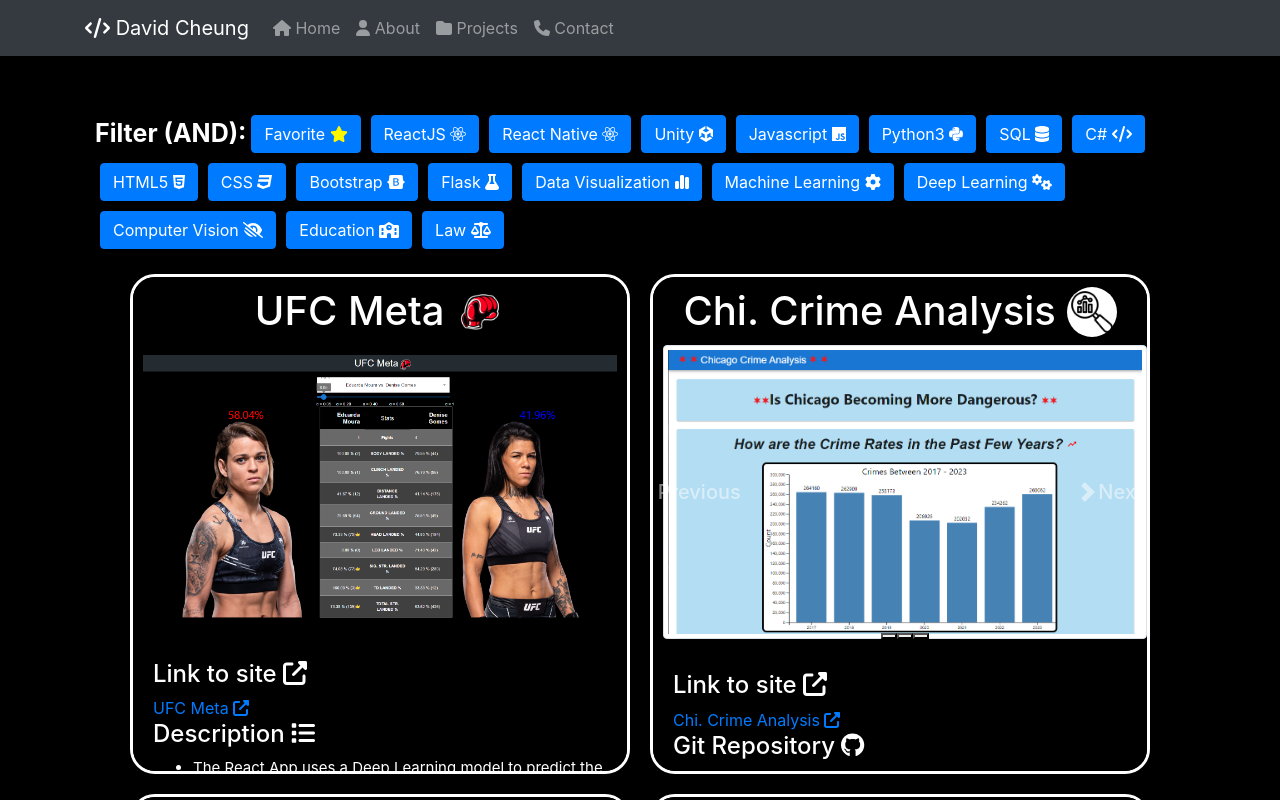
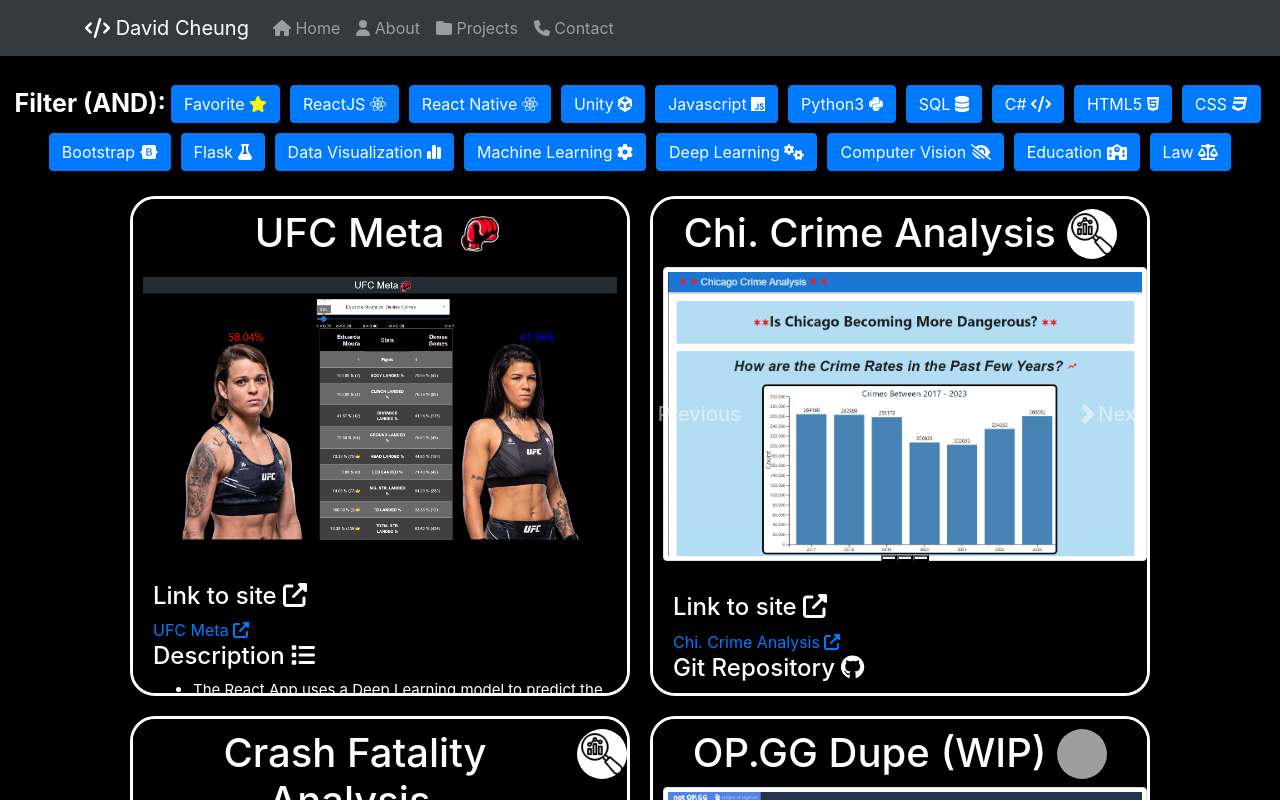
Before and after one commit to dcheung0720/Portfolio, a React (Create React App) app: page /#/Projects in a window 1280 px wide. Built offline with nearby package versions, Linux system fonts and the light colour scheme; grey boxes are pictures that could not be loaded.

Commit message:
fixed width problem. Container tag has default settings

```diff
--- a/src/App.css
+++ b/src/App.css
@@ -13,4 +13,5 @@
   justify-content: center;
   align-items: center;
   height: 80%;
+  width: 100%;
 }
--- a/src/components/Projects.js
+++ b/src/components/Projects.js
@@ -228,8 +228,8 @@
         }
     };
 
-    return (<Container  style = {{position: "absolute", top: 100, left: "50%", transform: "translate(-50%, 0)", width: "1900px"}}>
-        <Row style = {{display: "flex", justifyContent: "left", alignItems:"center", margin: 10}}>
+    return (<div style = {{position: "absolute", top: 70}}>
+        <Row style = {{display: "flex", justifyContent: "center", alignItems:"center", margin: 10}}>
             <span style = {{fontSize: "25px", }}> <b>Filter (AND): </b> </span>
             {
                 categories.map(cat =>
@@ -279,7 +279,7 @@
                 )
             })}</Col>
         </Row>
-    </Container>)
+    </div>)
 }
 
 export default Projects;
```
